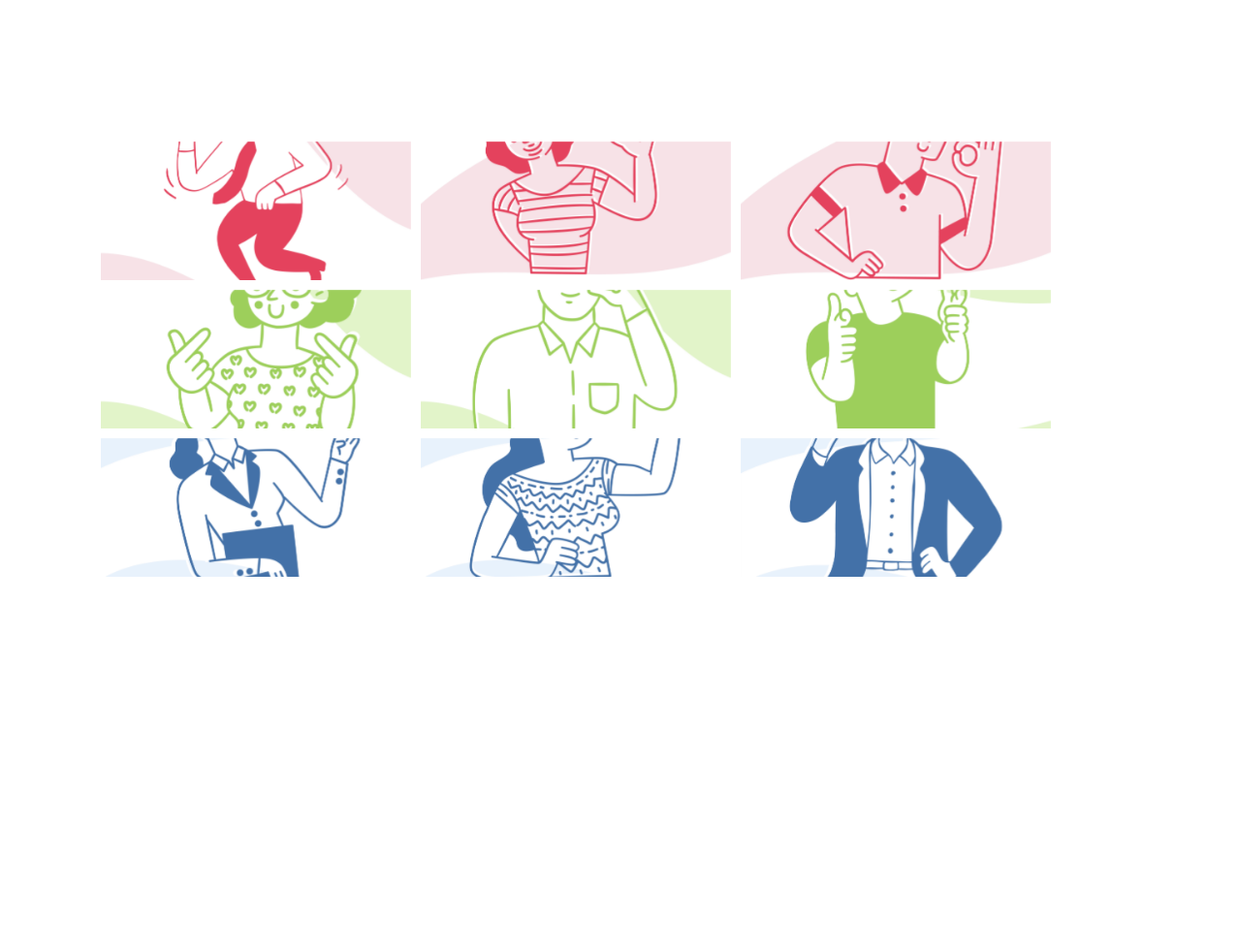
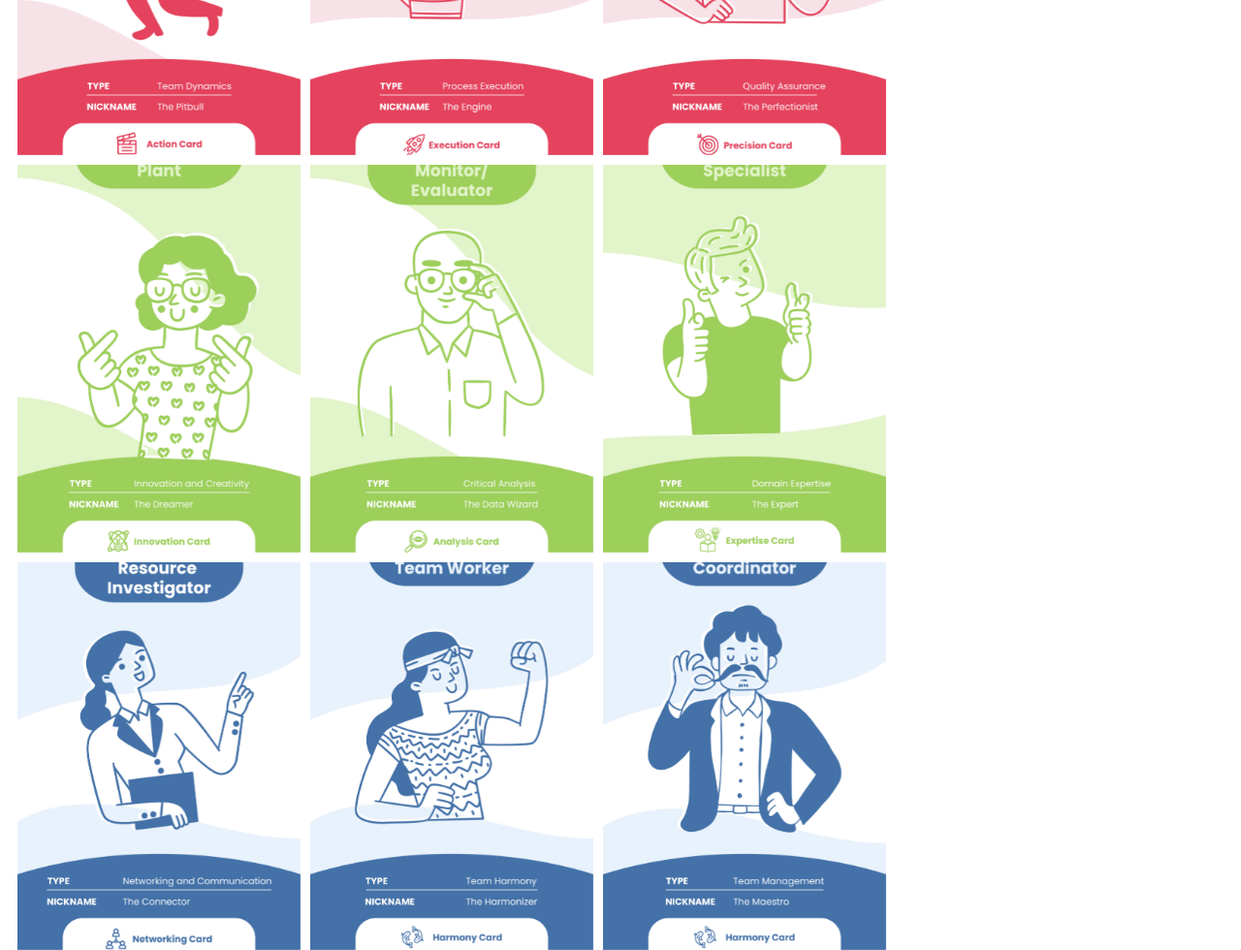
Before and after one commit to louGastardi/belbin_cards, a website: page index.html in a window 1280 px wide. Shown: the whole page at 97% size. Before the commit the page ends 800 px from the top, so only its background shows below. Drawn offline with Linux system fonts and the light colour scheme.

Commit message:
trying grid

```diff
--- a/styles.css
+++ b/styles.css
@@ -1,5 +1,5 @@
 .grid-container {
-  width: 90vw;
+  width: 70vw;
   height: 90vh;
   display: flex;
   margin: 10px;
@@ -14,8 +14,8 @@
 }
 .card-container {
   perspective: 1000px;
-  width: 100px; /* Adjust width as needed */
-  height: 143px; /* Maintain aspect ratio of 3059x4398 */
+  width: 100px;
+  height: 400px;
   flex: 1 0 30%;
   display: flex;
   align-items: center;
@@ -110,8 +110,8 @@
   transform: rotateY(180deg);
 }
 .card.is-expanded {
-  width: 75vw; /* 75% of the viewport width */
-  height: calc(75vw * 4398 / 3059); /* Maintain aspect ratio */
+  width: 75vw;
+  height: calc(75vw * 4398 / 3059);
   position: fixed;
   top: 50%;
   left: 50%;
```
